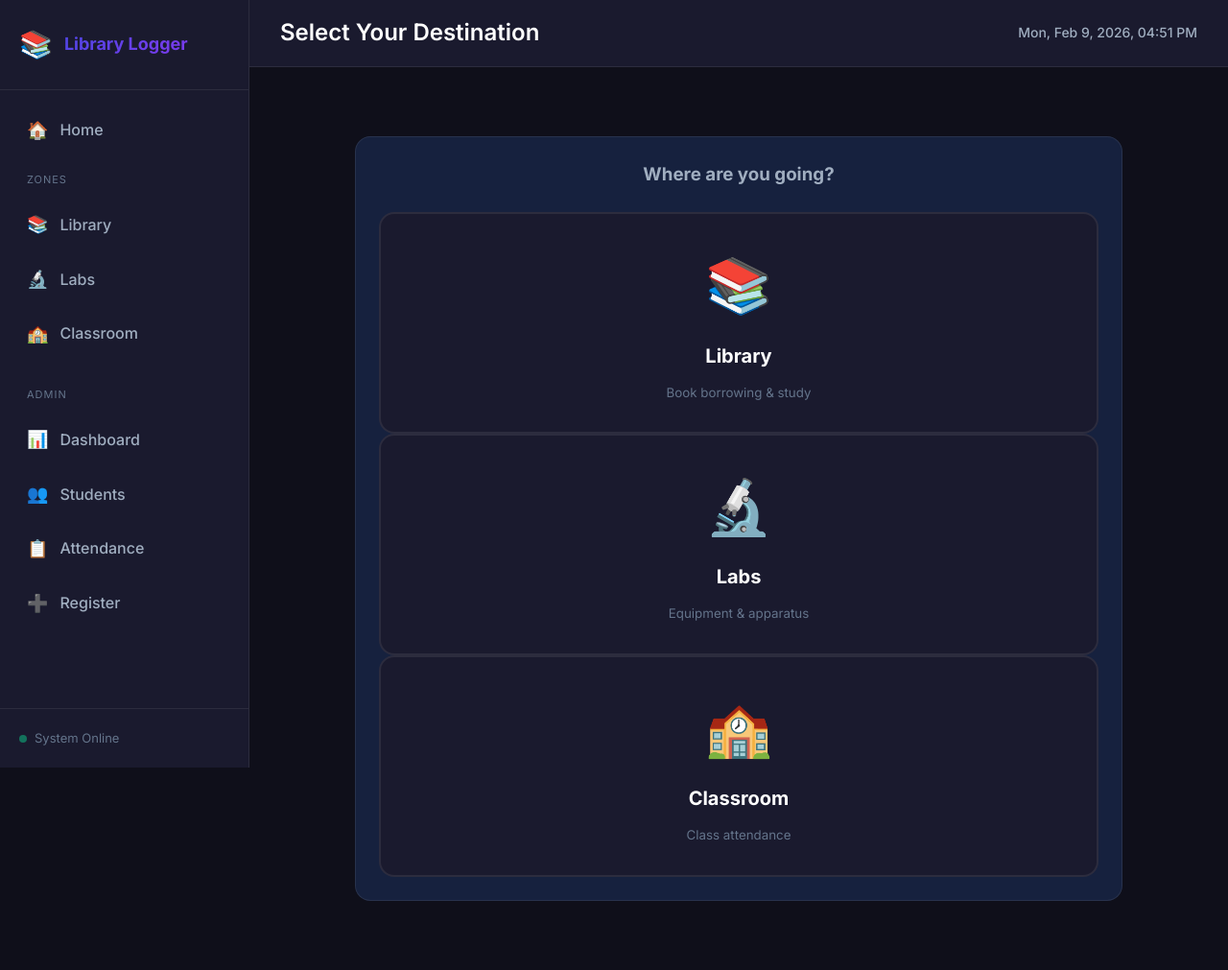
After one commit to Apps06/rfid-library-system, a Flask app: page /zone-select in a window 1280 px wide. The commit adds this page. Shown: the whole page at 96% size. Run offline with Flask 3, Linux system fonts and the light colour scheme.

Commit message:
Redesigned login flow: Homepage scan prompt, zone selection, zone-specific dashboards for Library/Labs/Classroom

```diff
--- a/app/routes/views.py
+++ b/app/routes/views.py
@@ -6,13 +6,33 @@ views_bp = Blueprint('views', __name__)
 
 @views_bp.route('/')
 def index():
-    """Redirect to dashboard"""
-    return redirect(url_for('views.dashboard'))
+    """Homepage with RFID scan prompt"""
+    return render_template('index.html')
 
 @views_bp.route('/dashboard')
 def dashboard():
-    """Main dashboard page"""
+    """Admin dashboard page"""
     return render_template('dashboard.html')
+
+@views_bp.route('/zone-select')
+def zone_select():
+    """Zone selection page after RFID scan"""
+    return render_template('zone_select.html')
+
+@views_bp.route('/library')
+def library():
+    """Library zone dashboard"""
+    return render_template('library.html')
+
+@views_bp.route('/labs')
+def labs():
+    """Labs zone dashboard"""
+    return render_template('labs.html')
+
+@views_bp.route('/classroom')
+def classroom():
+    """Classroom zone dashboard"""
+    return render_template('classroom.html')
 
 @views_bp.route('/students')
 def students():
--- a/app/templates/base.html
+++ b/app/templates/base.html
@@ -23,6 +23,36 @@
 
             <ul class="nav-menu">
                 <li class="nav-item">
+                    <a href="{{ url_for('views.index') }}" class="nav-link {% if request.endpoint == 'views.index' %}active{% endif %}">
+                        <span class="nav-icon">🏠</span>
+                        <span>Home</span>
+                    </a>
+                </li>
+
+                <li style="padding: 12px 16px; font-size: 11px; color: var(--text-muted); text-transform: uppercase; letter-spacing: 1px;">Zones</li>
+
+                <li class="nav-item">
+                    <a href="{{ url_for('views.library') }}" class="nav-link {% if request.endpoint == 'views.library' %}active{% endif %}">
+                        <span class="nav-icon">📚</span>
+                        <span>Library</span>
+                    </a>
+                </li>
+                <li class="nav-item">
+                    <a href="{{ url_for('views.labs') }}" class="nav-link {% if request.endpoint == 'views.labs' %}active{% endif %}">
+                        <span class="nav-icon">🔬</span>
+                        <span>Labs</span>
+                    </a>
+                </li>
+                <li class="nav-item">
+                    <a href="{{ url_for('views.classroom') }}" class="nav-link {% if request.endpoint == 'views.classroom' %}active{% endif %}">
+                        <span class="nav-icon">🏫</span>
+                        <span>Classroom</span>
+                    </a>
+                </li>
+
+                <li style="padding: 12px 16px; font-size: 11px; color: var(--text-muted); text-transform: uppercase; letter-spacing: 1px; margin-top: 16px;">Admin</li>
+
+                <li class="nav-item">
                     <a href="{{ url_for('views.dashboard') }}" class="nav-link {% if request.endpoint == 'views.dashboard' %}active{% endif %}">
                         <span class="nav-icon">📊</span>
                         <span>Dashboard</span>
@@ -44,12 +74,6 @@
                     <a href="{{ url_for('views.register') }}" class="nav-link {% if request.endpoint == 'views.register' %}active{% endif %}">
                         <span class="nav-icon">➕</span>
                         <span>Register</span>
-                    </a>
-                </li>
-                <li class="nav-item">
-                    <a href="{{ url_for('views.station') }}" class="nav-link {% if request.endpoint == 'views.station' %}active{% endif %}">
-                        <span class="nav-icon">📍</span>
-                        <span>Station</span>
                     </a>
                 </li>
             </ul>
--- /dev/null
+++ b/app/templates/zone_select.html
@@ -0,0 +1,99 @@
+{% extends 'base.html' %}
+
+{% block title %}Select Zone - Library Logger{% endblock %}
+{% block page_title %}Select Your Destination{% endblock %}
+
+{% block content %}
+<div class="text-center" style="max-width: 800px; margin: 40px auto;">
+
+    <!-- Student Info -->
+    <div class="card mb-3" id="student-info" style="display: none;">
+        <div style="display: flex; align-items: center; gap: 16px;">
+            <div style="font-size: 48px;">👤</div>
+            <div style="text-align: left;">
+                <h2 id="student-name" style="margin-bottom: 4px;">Student Name</h2>
+                <div id="student-roll" class="text-muted">Roll Number</div>
+            </div>
+        </div>
+    </div>
+
+    <!-- Zone Selection -->
+    <div class="card">
+        <h3 style="margin-bottom: 24px; color: var(--text-secondary);">Where are you going?</h3>
+
+        <div class="grid-3" style="gap: 24px;">
+            <a href="/library" class="zone-btn" onclick="setZone('Library')">
+                <span class="zone-icon">📚</span>
+                <span class="zone-label">Library</span>
+                <small class="text-muted">Book borrowing & study</small>
+            </a>
+            <a href="/labs" class="zone-btn" onclick="setZone('Lab')">
+                <span class="zone-icon">🔬</span>
+                <span class="zone-label">Labs</span>
+                <small class="text-muted">Equipment & apparatus</small>
+            </a>
+            <a href="/classroom" class="zone-btn" onclick="setZone('Classroom')">
+                <span class="zone-icon">🏫</span>
+                <span class="zone-label">Classroom</span>
+                <small class="text-muted">Class attendance</small>
+            </a>
+        </div>
+    </div>
+</div>
+
+<style>
+.zone-btn {
+    background: var(--bg-secondary);
+    border: 2px solid var(--border-color);
+    border-radius: var(--radius-lg);
+    padding: 30px 20px;
+    cursor: pointer;
+    transition: all 0.3s cubic-bezier(0.175, 0.885, 0.32, 1.275);
+    display: flex;
+    flex-direction: column;
+    align-items: center;
+    gap: 12px;
+    color: var(--text-primary);
+    text-decoration: none;
+}
+
+.zone-btn:hover {
+    transform: translateY(-8px);
+    border-color: var(--accent-primary);
+    background: var(--bg-hover);
+    box-shadow: var(--shadow-lg);
+}
+
+.zone-icon {
+    font-size: 56px;
+}
+
+.zone-label {
+    font-size: 20px;
+    font-weight: 700;
+}
+</style>
+{% endblock %}
+
+{% block scripts %}
+<script>
+// Load student info from session
+const studentData = sessionStorage.getItem('currentStudent');
+if (studentData) {
+    const student = JSON.parse(studentData);
+    document.getElementById('student-info').style.display = 'block';
+    document.getElementById('student-name').textContent = student.name;
+    document.getElementById('student-roll').textContent = student.roll_number;
+}
+
+async function setZone(zone) {
+    const studentData = sessionStorage.getItem('currentStudent');
+    if (studentData) {
+        const student = JSON.parse(studentData);
+        // Update the attendance log with the selected zone
+        await API.put(`/attendance/${student.logId}/zone`, { zone: zone });
+        sessionStorage.setItem('currentZone', zone);
+    }
+}
+</script>
+{% endblock %}
```
Also changed, not shown: app/templates/classroom.html (added, +84 -0 lines), app/templates/index.html (added, +86 -0 lines), app/templates/labs.html (added, +84 -0 lines), app/templates/library.html (added, +86 -0 lines).
